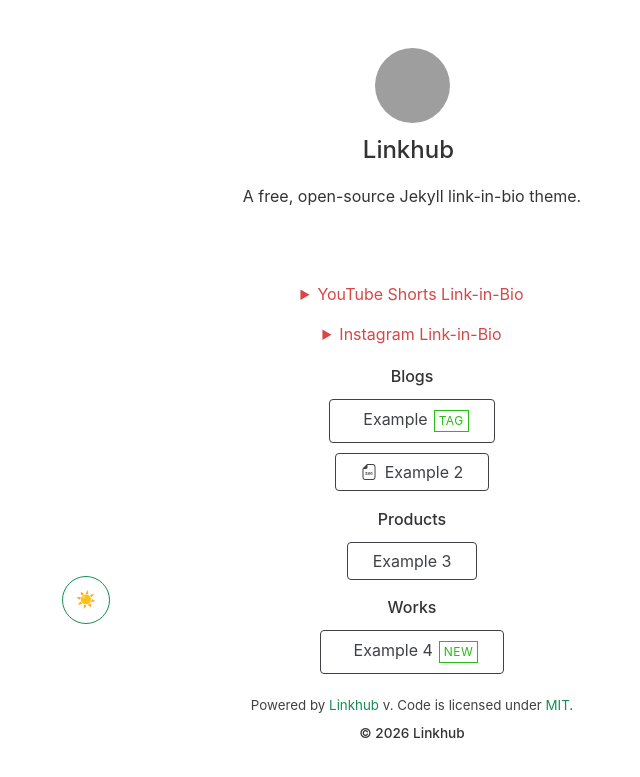
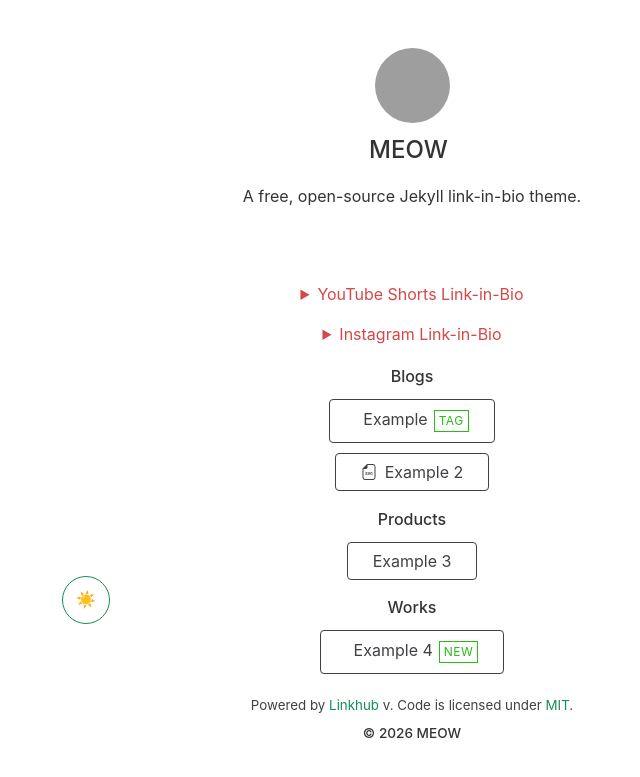
Before and after one commit to thelastwish2046/Abdullah-Mahmoud, a Jekyll site: the page built from index.html, in a window 1280 px wide, cut to the strip 0-948 px from the top of the page. Shown: the top 777 px of the strip, without its empty margins (228-868 px from the left). Built offline with Jekyll 4.4.1, drawn with Linux system fonts in a browser that asks for light colours; nearby versions of some CDN libraries; grey boxes are pictures that could not be loaded.

Commit message:
Change site name from 'Linkhub' to 'MEOW'

```diff
--- a/_config.yml
+++ b/_config.yml
@@ -2,7 +2,7 @@
 theme: linkhub-jekyll-theme
 
 # Site Configuration
-name: Linkhub  # Name of your website
+name: MEOW  # Name of your website
 tagline: Links  # Set your preferred page title
 description: A free, open-source Jekyll link-in-bio theme.  # Also used as a meta description
 favicon:
```
